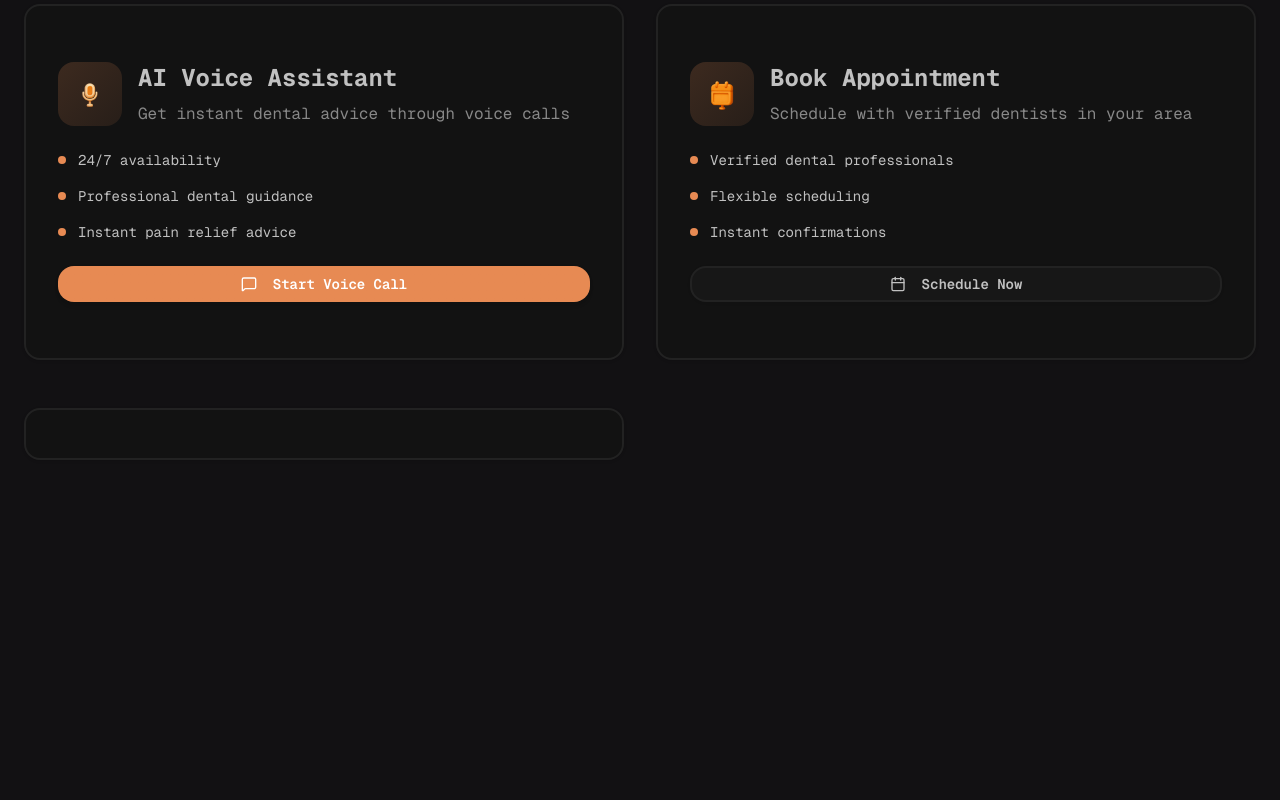
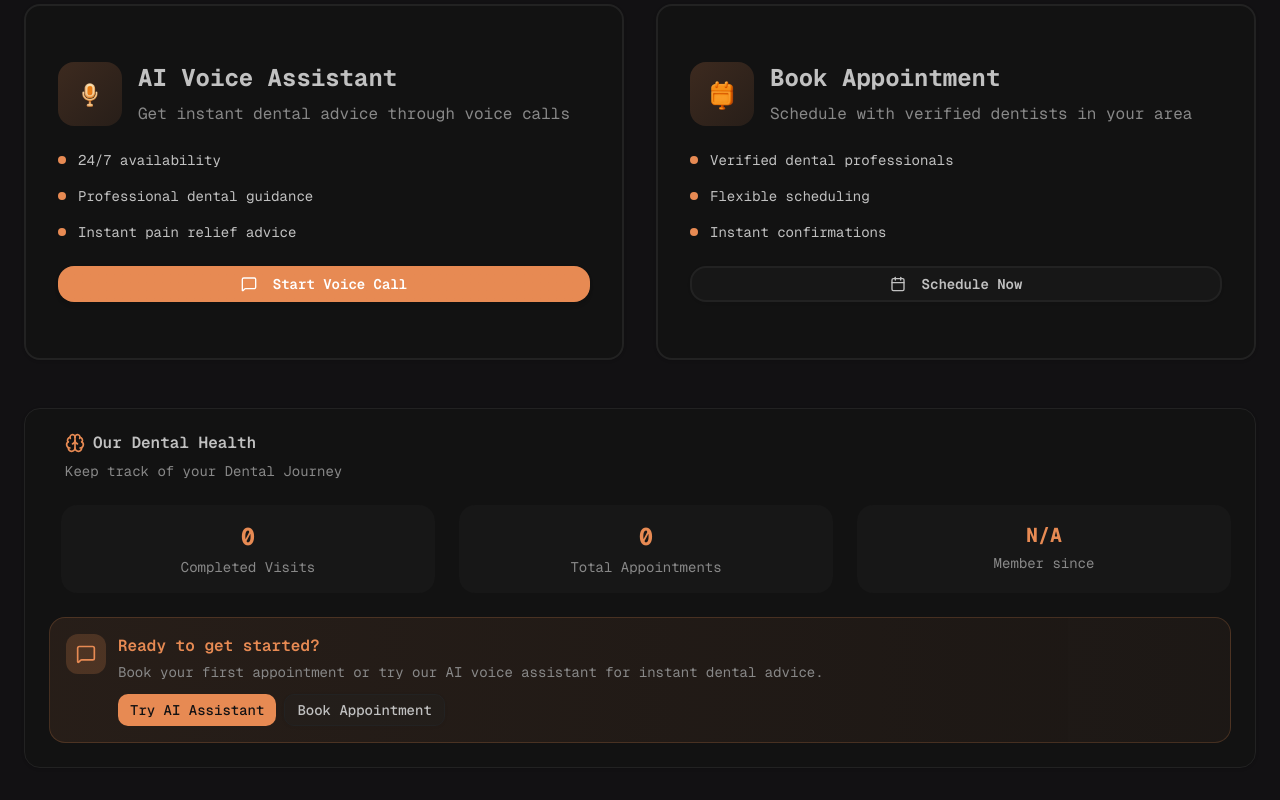
Before and after one commit to amank55/Dentalai, a Next.js app: page /dashboard in a window 1280 px wide. Shown: the part 334-1134 px from the top of the page. Before the commit the page ends 874 px from the top, so only its background shows below. Built offline with nearby package versions, Linux system fonts and the light colour scheme; no server answers.

Commit message:
feat: enhance DashboardPage and LowerSection with user authentication and appointment stats

```diff
--- a/app/dashboard/page.tsx
+++ b/app/dashboard/page.tsx
@@ -1,16 +1,17 @@
-"use client"
 import Image from "next/image"
 import Navbar from "@/components/Navbar"
-import { useUser } from "@clerk/nextjs"
 import { Card, CardContent} from "@/components/ui/card";
 import { CalendarIcon, MessageSquareIcon } from "lucide-react";
 import { Button, buttonVariants } from "@/components/ui/button";
 import Link from "next/link";
 import LowerSection from "@/components/dashboard/lowerSection";
+import { auth } from "@clerk/nextjs/server";
+import { prisma } from "@/lib/prisma";
 
 
-export default function DashboardPage() {
-  const { user } = useUser();
+export default async function DashboardPage() {
+  const { userId } = await auth();
+  const user = userId ? await prisma.user.findUnique({ where: { clerkId: userId } }) : null;
 
   return (
     <>
@@ -30,7 +31,7 @@ export default function DashboardPage() {
                   : new Date().getHours() < 18
                   ? "afternoon"
                   : "evening"}
-                , {user?.firstName}!
+                , {user?.firstName || "Guest"}!
               </h1>
               <p className="text-muted-foreground">
                 Your personal AI dental assistant is ready to help you maintain perfect oral health.
--- a/components/dashboard/lowerSection.tsx
+++ b/components/dashboard/lowerSection.tsx
@@ -1,16 +1,77 @@
-import { Card } from "../ui/card"
+import { BrainIcon, MessageSquareIcon } from "lucide-react"
+import { Card, CardContent, CardDescription, CardHeader, CardTitle } from "../ui/card"
+import { getUserAppointmentStats } from "@/lib/actions/appointment"
+import { format } from "date-fns"
+import { auth } from "@clerk/nextjs/server"
+import { prisma } from "@/lib/prisma"
+import { Button } from "../ui/button"
+import Link from "next/link"
+async function LowerSection() {
+  const appointmentStats = await getUserAppointmentStats();
+  const { userId } = await auth();
+  const user = userId ? await prisma.user.findUnique({ where: { clerkId: userId } }) : null;
 
-function LowerSection() {
   return (
    <>
-    <div className="grid md:grid-cols-2  gap-8 mb-12">
-      <Card className="relative overflow-hidden group hover:shadow-xl transition-all duration-300 border-2 hover:border-primary/30">
-      <div className="absolute inset-0 bg-gradient-to-br from-primary/5 to-primary/10 opacity-0 group-hover:opacity-100 transition-opacity duration-300">
-    </div>
-      </Card>
-    </div>
-
+     <Card  className="lg:col-span-2">
+      <CardHeader>
+        <CardTitle className="flex items-center gap-2 pl-4">
+            <BrainIcon className="size-5 text-primary"/>
+                 Our Dental Health
+        </CardTitle>
+         <CardDescription className="pl-4">Keep track of your Dental Journey</CardDescription>
+      </CardHeader>
+      <CardContent>
+        <div className="grid md:grid-cols-3 gap-6 pl-3">
+            <div className="text-center p-4 bg-muted/30 rounded-xl">
+            <div className="text-2xl font-bold text-primary mb-1">
+                 {appointmentStats.completedAppointments}
+            </div>
+            <div className="text-sm text-muted-foreground">
+              Completed Visits
+            </div>
+            </div>
+            <div className="text-center p-4 bg-muted/30 rounded-xl">
+            <div className="text-primary font-bold text-2xl mb-1">
+                  {appointmentStats.totalAppointments}
+            </div>
+            <div className="text-muted-foreground text-sm">Total Appointments</div>
+            </div>
+            <div className="text-center bg-muted/30 p-4 rounded-xl">
+            <div className="text-xl font-bold mb-1 text-primary">
+             {user?.createdAt ? format(new Date(user.createdAt), "MMM yyyy") : "N/A"}
+            </div>
+            <div className="text-sm text-muted-foreground">Member since</div>
+            </div>
+        </div>
+       <div className="mt-6 p-4 bg-linear-to-r from-primary/10 to-primary/5 rounded-xl border border-primary/20">
+          <div className="flex items-start gap-3">
+            <div className="size-10 bg-primary/20 rounded-lg flex items-center justify-center shrink-0">
+              <MessageSquareIcon className="size-5 text-primary" />
+            </div>
+            <div>
+              <h4 className="font-semibold text-primary mb-1">Ready to get started?</h4>
+              <p className="text-sm text-muted-foreground mb-3">
+                Book your first appointment or try our AI voice assistant for instant dental advice.
+              </p>
+              <div className="flex gap-2">
+                <Link href="/voice">
+                  <Button size="sm" className="bg-primary hover:bg-primary/90">
+                    Try AI Assistant
+                  </Button>
+                </Link>
+                <Link href="/appointments">
+                  <Button size="sm" variant="outline">
+                    Book Appointment
+                  </Button>
+                </Link>
+              </div>
+            </div>
+          </div>
+        </div>
+      </CardContent>
+    </Card>
    </>
-  )
+  );
 }
 export default LowerSection
--- a/package.json
+++ b/package.json
@@ -16,6 +16,7 @@
     "@vapi-ai/web": "^2.5.2",
     "class-variance-authority": "^0.7.1",
     "clsx": "^2.1.1",
+    "date-fns": "^4.1.0",
     "lucide-react": "^0.562.0",
     "next": "16.1.4",
     "prisma": "^6.19.2",
```
Also changed, not shown: 1 other file (tests, documents, lock files or other folders).
